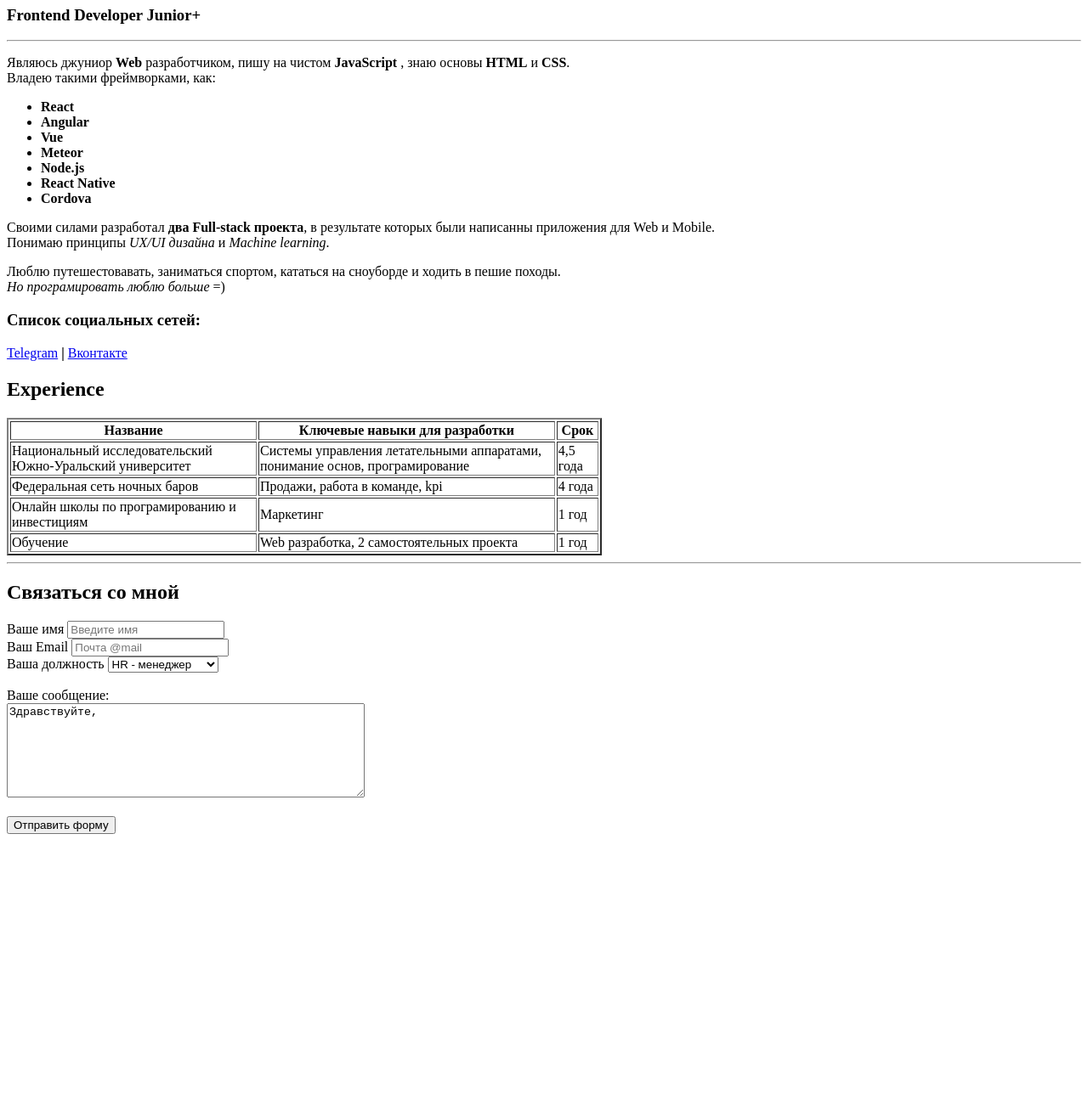
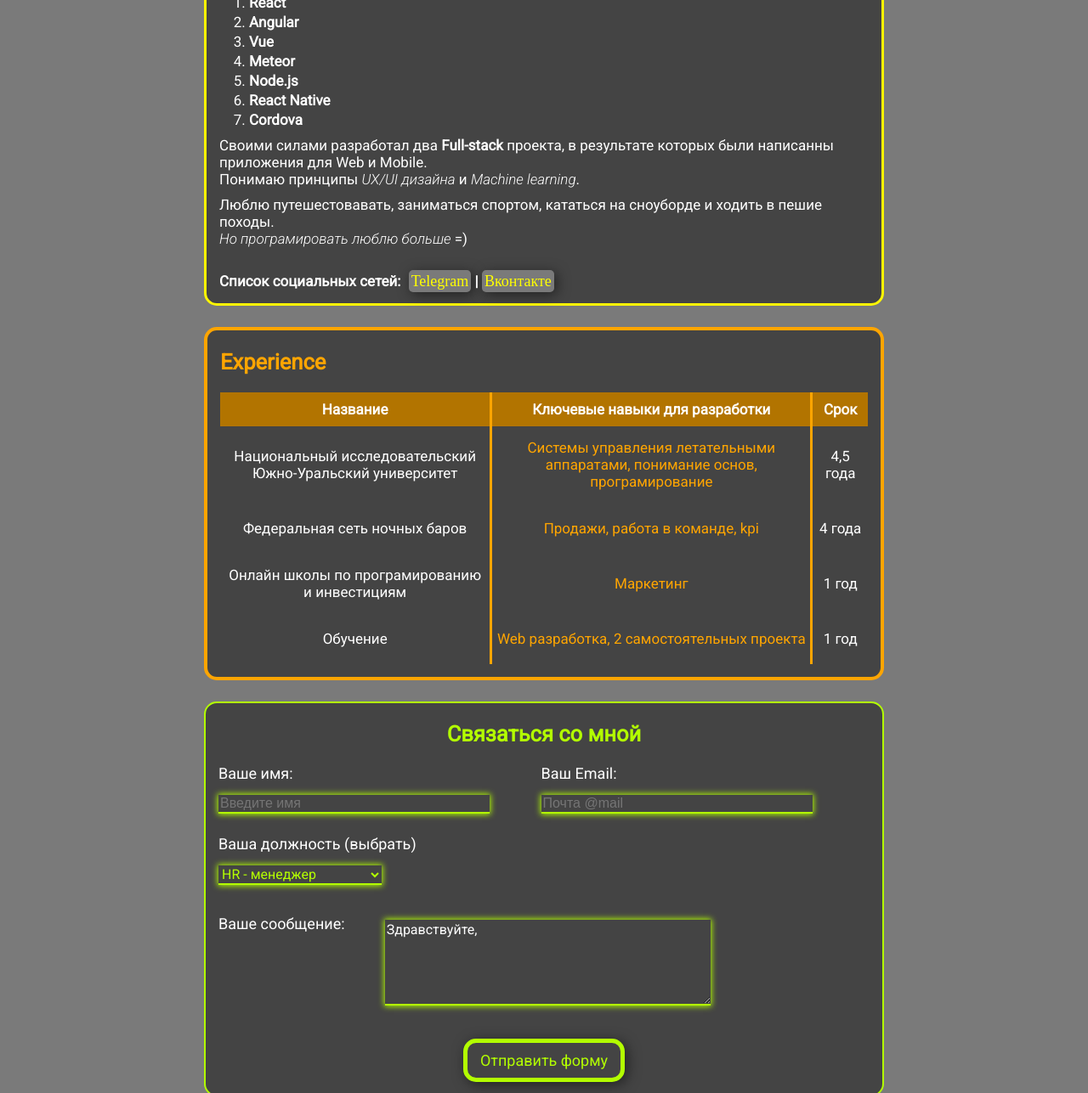
Before and after one commit to MrDenis95/resume, a plain HTML site: page index.html in a window 1280 px wide. Shown: the part 460-1747 px from the top of the page at 85% size. Before the commit the page ends 1450 px from the top, so only its background shows below. Drawn offline with Linux system fonts and the light colour scheme.

Commit message:
Update index.html

```diff
--- a/index.html
+++ b/index.html
@@ -5,20 +5,30 @@
     <meta http-equiv="X-UA-Compatible" content="IE=edge">
     <meta name="viewport" content="width=device-width, initial-scale=1.0">
     <meta name="keywords" content="JavaScript Developer - Denis - html, css, javaScript, ...">
-    <meta name="description" content="Это сайт резюме (упаковка) моей личности и хард скилов">
-    <title>Denis's resume</title>
+    <meta name="description" content="Это сайт реземе(упаковка) моей личности и хард скилов">
+    <title>Denis' rusume</title>
+
+    <link rel="stylesheet" href="111.css">
+
 </head>
 
 <body>
-    <img src="img/111.jpg" alt="Тут должно находится мое фото, но его нет =)" width="300">
+    <div class="container">
 
-    <h1>Денис Хрисанфов</h1>
-    <h3>Frontend Developer Junior<strong>+</strong></h3>
-    <hr>
+            <div class="info">
+                <div class="center777">
+                <img src="img/111.jpg" alt="Тут должно находится мое фото, но его нет =)" width="250" class="photo">
 
-    <p>Являюсь джуниор <strong>Web</strong> разработчиком, пишу на чистом <strong> JavaScript </strong>, знаю основы <strong>HTML</strong> и<strong> CSS</strong>.
-        <br>Владею такими фреймворками, как:
-        <ul>
+                <div class="info-text">
+                    <h1 class="name h44">Денис Хрисанфов</h1>
+                    <h3 class="name h33">Frontend Developer Junior<strong>+</strong></h3>
+                </div>
+                </div>
+
+                <div class="border-info">
+                    <p>Являюсь джуниор <strong>Web</strong> разработчиком, пишу на чистом <strong> JavaScript </strong>, знаю основы <strong>HTML</strong> и<strong> CSS</strong>.</p>
+                        <p>Владею такими фреймворками, как:</p>
+                        <ol class="list">
                             <li><strong>React</strong></li>
                             <li><strong>Angular</strong></li>
                             <li><strong>Vue</strong></li>
@@ -26,19 +36,31 @@
                             <li><strong>Node.js</strong></li>
                             <li><strong>React Native</strong></li>
                             <li><strong>Cordova</strong></li>
-        </ul>
-        Своими силами разработал <strong>два Full-stack проекта</strong>, в результате которых были написанны приложения для Web и Mobile.
+                        </ol>
+                        <p>Своими силами разработал два<strong> Full-stack</strong> проекта, в результате которых были написанны приложения для Web и Mobile.
                         <br>Понимаю принципы <em>UX/UI дизайна</em> и <em>Machine learning</em>.</p>
 
                     <p>Люблю путешестовавать, заниматься спортом, кататься на сноуборде и ходить в пешие походы.<br><em>Но програмировать люблю больше</em> =) </p>
+                    <br>
+                    <div class="spans15">
+                    <strong>Список социальных сетей:</strong>
+                    <span class="spans"></span>
+                    <a class="links" href="https://t.me/Mr_Den26" target = "_blank">Telegram</a>
+                    <strong>|</strong>
+                    <a class="links" href="https://vk.com/denisengineer" target = "_blank">Вконтакте</a>
+                    </div>
+                </div>
 
-    <h3>Список социальных сетей:</h3>
-    <a href="https://t.me/Mr_Den26" target = "_blank">Telegram</a>
-    <strong>|</strong>
-    <a href="https://vk.com/denisengineer" target = "_blank">Вконтакте</a>
+            </div>
 
+
+
+
+
+
+            <div class="border-center">
                             <h2>Experience</h2>
-    <table border="2" width="700">
+                            <table class="table" border="0" width="500">
                                 <thead>
                                 <tr>
                                     <th>Название</th>
@@ -69,23 +91,37 @@
                                 </tr>
                                 </tbody>
                             </table>
+            </div>
 
-    <hr>
+
+
+
+
+            <div class="border-end">
+
+
                     <h2>Связаться со мной</h2>
 
-    <form>
-        <div>
-            <label for="text">Ваше имя</label>
+                    <form class="forms">
+
+
+                        <div class="plus2">
+                        <div class="plus">
+                            <label for="text">Ваше имя:</label>
                             <input type="text" id="text" placeholder="Введите имя">
                         </div>
 
-        <div>
-            <label for="email">Ваш Email</label>
+                        <div class="plus">
+                            <label for="email">Ваш Email:</label>
                             <input type="email" id="email" placeholder="Почта @mail">
                         </div>
+                        </div>
+
+
+
 
                         <div>
-            <label for="position">Ваша должность</label>
+                            <label for="position">Ваша должность (выбрать)</label>
                             <select id="position">
                                 <option value="hr" selected>HR - менеджер</option>
                                 <option value="TeamLead">Team Lead</option>
@@ -97,12 +133,16 @@
                         <br>
                         <div>
                             <label for="message3">Ваше сообщение:</label>
-            <br>
-            <textarea id="message3" cols="50" rows="7">Здравствуйте, </textarea>
+
+                            <div class="textarea-block1"></div>
+                            <textarea id="message3" cols="5" rows="5">Здравствуйте, </textarea>
+                            <div class="textarea-block2"></div>
                         </div>
-        <br>
-        <button type="submit">Отправить форму</button>
+
+                        <button class="btn" type="submit">Отправить форму</button>
                     </form>
 
+            </div>
+     </div>
 </body>
 </html>
```
Lines whose indentation alone changed are shown as unchanged.
